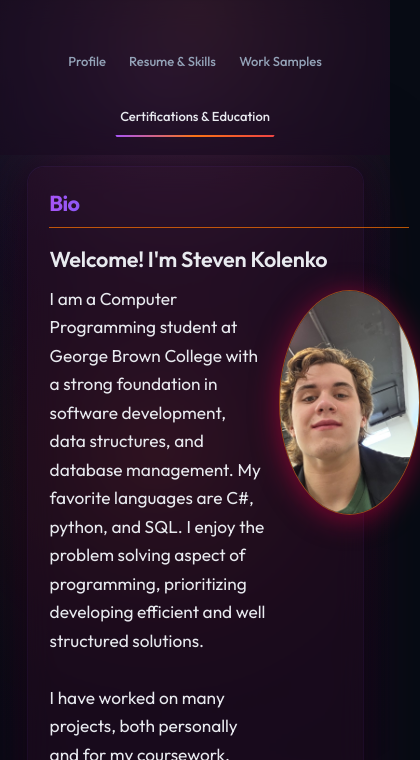
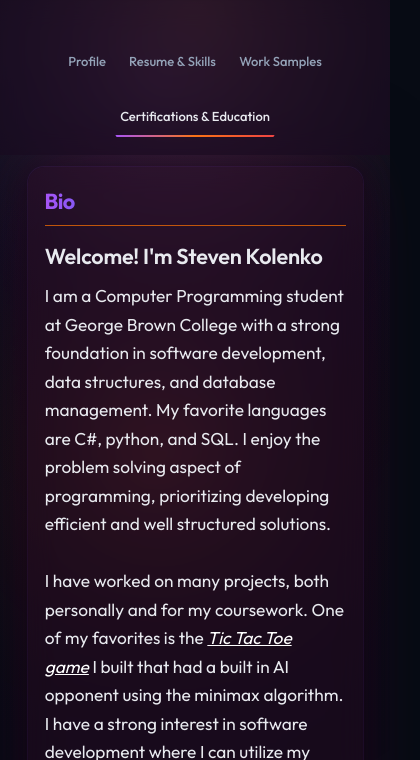
Before and after one commit to StevenKole/portfolio, a plain HTML site: page index.html in a window 390 px wide. Shown: the part 84-844 px from the top of the page, 420 px wide, since content can reach past the window. Drawn offline with Linux system fonts and the light colour scheme; animation ran at ten frames a second.

Commit message:
Hopefully finished

```diff
--- a/index.html
+++ b/index.html
@@ -73,11 +73,12 @@
                 <br>
                 <br>
                 I have worked on many projects, both personally and for my coursework. One of my favorites is the <a href="https://github.com/StevenKole/TicTacToe">Tic Tac Toe game</a>&nbsp;I built that had a built in AI opponent using the minimax algorithm. I have a strong interest in software development where I can utilize my problem solving skills to work on the logical aspects of building software. My approach results in the creation of applications with structured and efficient logic. I am currently seeking opportunities to use my skills to contribute in a professional environment while continuing to grow as a software developer.
+              </p>
               <div class="profile-bio__photo-wrap">
                 <!-- Replace 'profile-photo.jpg' with your actual image path -->
                 <img
                   class="profile-bio__photo"
-                  src="profile-photo.jpg"
+                  src="images/pfp.png"
                   alt="Photo of Steven Kolenko"
                 >
               </div>
@@ -187,7 +188,7 @@
                 <div class="work-card__media">
                   <img
                     src="images/sql.png"
-                    alt="SQL Project
+                    alt="SQL database design project"
                     width="640"
                     height="400"
                     loading="lazy"
--- a/main.js
+++ b/main.js
@@ -1,6 +1,6 @@
 (function () {
   var resumeDownloadLink = document.querySelector(
-    "#resume-skills .resume-block__download a"
+    "#resume-skills a.resume-block__download"
   );
 
   function forceResumeDownload(e) {
--- a/style.css
+++ b/style.css
@@ -744,6 +744,14 @@ html.js-section-reveal #profile .section-inner.section-inner--reveal-a.is-reveal
     --header-height: 8.5rem;
   }
 
+  html {
+    overflow-x: clip;
+  }
+
+  .section-inner {
+    padding: 1.35rem 1.05rem 1.75rem;
+  }
+
   .site-hero {
     padding-left: max(1.25rem, env(safe-area-inset-left, 0px));
     padding-right: max(1.25rem, env(safe-area-inset-right, 0px));
@@ -780,6 +788,7 @@ html.js-section-reveal #profile .section-inner.section-inner--reveal-a.is-reveal
   .page-main {
     padding-left: max(1rem, env(safe-area-inset-left, 0px));
     padding-right: max(1rem, env(safe-area-inset-right, 0px));
+    padding-bottom: max(4rem, calc(4.5rem + env(safe-area-inset-bottom, 0px)));
   }
 
   .site-nav ul {
@@ -809,13 +818,57 @@ html.js-section-reveal #profile .section-inner.section-inner--reveal-a.is-reveal
     transform: translate3d(-1rem, 0.85rem, 0) scale(0.96);
   }
 
+  /* Profile: stack text + photo; invalid nesting fix in HTML pairs with this layout */
+  #profile .profile-bio {
+    flex-direction: column;
+    gap: 1.25rem;
+  }
+
+  #profile .profile-bio__row {
+    flex-direction: column;
+    align-items: stretch;
+    gap: 1.35rem;
+  }
+
+  #profile .profile-bio__text {
+    max-width: none;
+  }
+
+  #profile .profile-bio__photo-wrap {
+    flex: 0 0 auto;
+    margin-top: 0;
+    width: 100%;
+    justify-content: center;
+    align-self: center;
+  }
+
+  #profile .profile-bio__photo {
+    width: min(240px, 82vw);
+    height: min(240px, 82vw);
+  }
+
+  /* Resume PDF: full width + viewport-based height (mobile browsers handle embedded PDFs inconsistently) */
+  #resume-skills .resume-block__embed-wrap {
+    width: 100%;
+    max-width: 100%;
+    margin-left: 0;
+    margin-right: 0;
+    overflow: auto;
+    -webkit-overflow-scrolling: touch;
+  }
+
   #resume-skills .resume-block__embed {
-    min-height: 21rem;
+    width: 100%;
+    max-width: 100%;
+    min-height: 58vh;
+    height: 65vh;
+    max-height: 28rem;
   }
 
   #work-samples .work-grid {
     grid-template-columns: 1fr;
     gap: 1rem;
+    margin: 1.25rem 0 0;
   }
 
   #certifications-education .edu-card {
```
Also changed, not shown: images/pfp.png (added), profile-photo.jpg (deleted).
